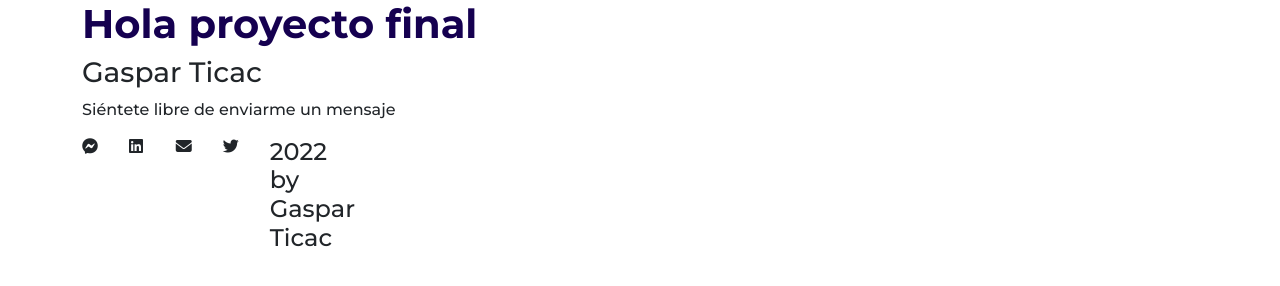
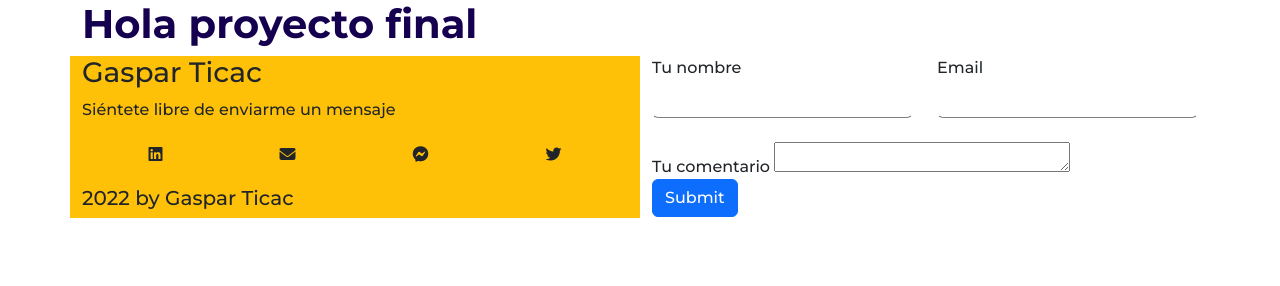
Before and after one commit to gasparticac/OpenBootcamp-HTML-CSS, a plain HTML site: page Proyecto final/html/index.html in a window 1280 px wide. Drawn offline with nearby package versions, Linux system fonts and the light colour scheme.

Commit message:
Proyecto final updated

```diff
--- a/Proyecto final/html/index.html
+++ b/Proyecto final/html/index.html
@@ -119,19 +119,41 @@
 
         <section id="contact">
             <div class="row">
-                <div class="col-6">
+                <div class="col-6 bg-warning">
                     <h3>Gaspar Ticac</h3>
                     <p>Siéntete libre de enviarme un mensaje</p>
-                    <div class="d-flex w-100">
-                        <i class="fa-brands fa-facebook-messenger"></i>
-                        <i class="fa-brands fa-linkedin"></i>
-                        <i class="fa-solid fa-envelope"></i>
-                        <i class="fa-brands fa-twitter"></i>
+                    <div class="col w-100 d-flex justify-content-around p-2 mb-3">
+                        <div class=" fa-brands fa-linkedin "></div>
+                        <div class=" fa-solid fa-envelope "></div>
+                        <div class=" fa-brands fa-facebook-messenger "></div>
+                        <div class=" fa-brands fa-twitter"></div>
+                    </div>
                     <div>
-                    <h4>2022 by Gaspar Ticac</h4>
+                        <h5>2022 by Gaspar Ticac</h5>
+                    </div>
                 </div>
                 <div class="col-6">
-
+                    <form>
+                        <div class="row">
+                            <div class="col">
+                                <div class="form-group pb-4">
+                                  <label for="nombre">Tu nombre</label>
+                                  <input type="text" class="form-control" id="nombre" >
+                                </div>
+                            </div>
+                            <div class="col">
+                                <div class="form-group pb-4">
+                                  <label for="mail">Email</label>
+                                  <input type="email" class="form-control" id="mail" aria-describedby="emailHelp" >
+                                </div>
+                            </div>
+                        </div>
+                        <div class="form-group">
+                            <label for="comentario">Tu comentario</label>
+                            <textarea name="comentario" id="comentario" cols="30" rows="1"></textarea>
+                        </div>
+                        <button type="submit" class="btn btn-primary">Submit</button>
+                      </form>
                 </div>
             </div>
 
--- a/Proyecto final/sass/_components.scss
+++ b/Proyecto final/sass/_components.scss
@@ -53,3 +53,13 @@ i{
     height: 4rem;
     width: 10rem;
 }
+
+.center{
+    display: flex;
+    justify-content: center;
+    align-items: center;
+}
+
+.form-control{
+    border-color: transparent transparent gray transparent;
+}
```
Also changed, not shown: Proyecto final/css/styles.css, 1 other file.
